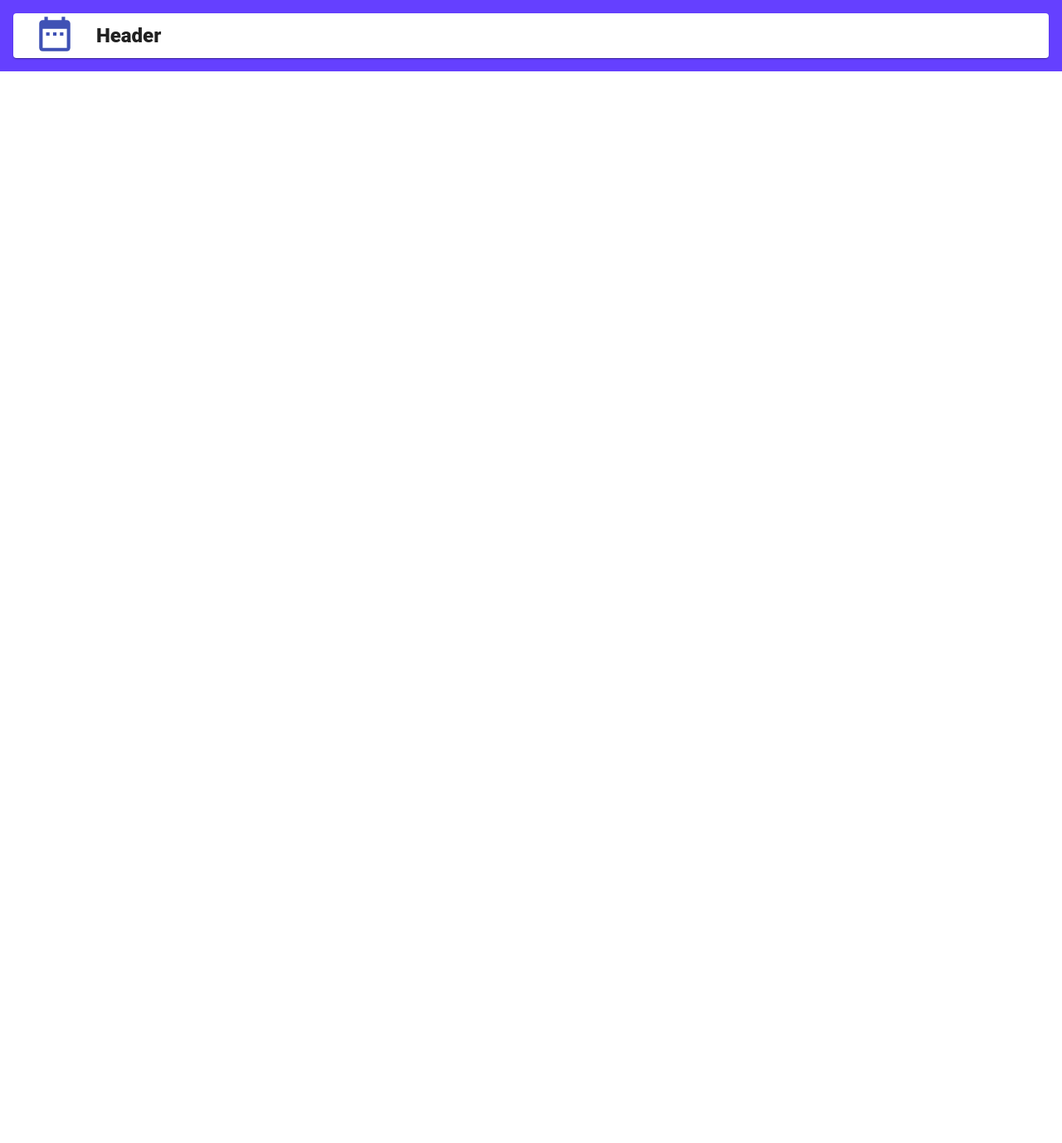
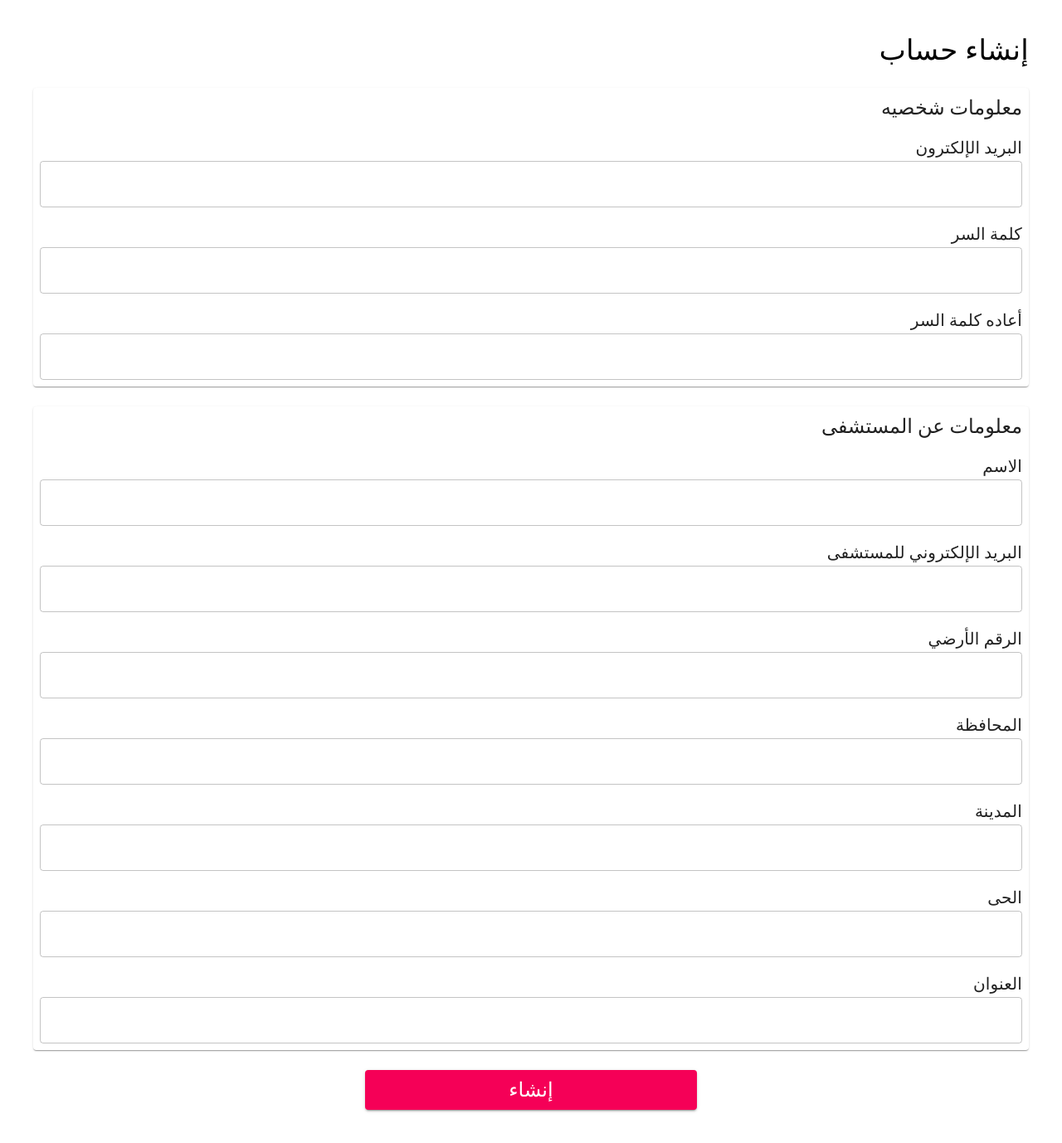
Before and after one commit to LoaiAlaa24/COVID-19, a React (Create React App) app: page /hospitalRegisteration in a window 1280 px wide. Shown: the whole page at 83% size. Before the commit the page ends 800 px from the top, so only its background shows below. Built offline with nearby package versions, Linux system fonts and the light colour scheme.

Commit message:
after finnishing the ui of hospital registration

```diff
--- a/src/App.js
+++ b/src/App.js
@@ -4,12 +4,14 @@ import './App.css';
 import { createBrowserHistory } from "history";
 import { Router, Route, Switch } from "react-router-dom";
 import Home from "./views/Home";
+import HospitalRegisteration from "./views/HospitalRegisteration";
 const hist = createBrowserHistory();
 function App() {
   return (
     <Router history={hist}>
       <Switch>
-        <Route path="/" component={Home} />
+        <Route path="/home" component={Home} />
+        <Route path="/hospitalRegisteration" component={HospitalRegisteration} />
         {/* add routes here */}
       </Switch>
     </Router>
--- /dev/null
+++ b/src/components/HospitalRegisteration/HospitalInfo.jsx
@@ -0,0 +1,169 @@
+import React, { Component } from "react";
+import { withStyles } from "@material-ui/core/styles";
+import { connect } from "react-redux";
+import { withRouter } from "react-router-dom";
+import { Typography, Grid, Paper, TextField } from "@material-ui/core";
+
+const styles = theme => ({
+  mainContainer: {
+    margin: "auto",
+    textAlign: "right"
+  }
+});
+class HospitalInfo extends Component {
+  state = {};
+  handleChangeSwitch = name => event => {
+    this.setState({ ...this.state, [name]: event.target.checked });
+  };
+  render() {
+    const { classes } = this.props;
+    return (
+      <Paper>
+        <Grid
+          container
+          item
+          spacing={2}
+          xs={12}
+          className={classes.mainContainer}
+        >
+          <Grid item xs={12}>
+            <Typography variant="h5" align="right">
+              معلومات عن المستشفى
+            </Typography>
+          </Grid>
+          <Grid item xs={12}>
+            <Grid item xs={12}>
+              <Typography variant="h6" align="right">
+                الاسم
+              </Typography>
+            </Grid>
+            <Grid item xs={12}>
+              <TextField
+                id="outlined-password-input"
+                autoComplete="current-password"
+                variant="outlined"
+                type="string"
+                fullWidth
+                value=""
+              />
+            </Grid>
+          </Grid>
+          <Grid item xs={12}>
+            <Grid item xs={12}>
+              <Typography variant="h6" align="right">
+                البريد الإلكتروني للمستشفى
+              </Typography>
+            </Grid>
+            <Grid item xs={12}>
+              <TextField
+                id="outlined-password-input"
+                autoComplete="current-password"
+                variant="outlined"
+                type="string"
+                fullWidth
+                value=""
+              />
+            </Grid>
+          </Grid>
+          <Grid item xs={12}>
+            <Grid item xs={12}>
+              <Typography variant="h6" align="right">
+                الرقم الأرضي
+              </Typography>
+            </Grid>
+            <Grid item xs={12}>
+              <TextField
+                id="outlined-password-input"
+                autoComplete="current-password"
+                variant="outlined"
+                type="string"
+                fullWidth
+                value=""
+              />
+            </Grid>
+          </Grid>
+
+          <Grid item xs={12}>
+            <Grid item xs={12}>
+              <Typography variant="h6" align="right">
+                المحافظة
+              </Typography>
+            </Grid>
+            <Grid item xs={12}>
+              <TextField
+                id="outlined-password-input"
+                autoComplete="current-password"
+                variant="outlined"
+                fullWidth
+                value=""
+              />
+            </Grid>
+          </Grid>
+          <Grid item xs={12}>
+            <Grid item xs={12}>
+              <Typography variant="h6" align="right">
+                المدينة
+              </Typography>
+            </Grid>
+            <Grid item xs={12}>
+              <TextField
+                id="outlined-password-input"
+                autoComplete="current-password"
+                variant="outlined"
+                fullWidth
+                value=""
+              />
+            </Grid>
+          </Grid>
+
+          <Grid item xs={12}>
+            <Grid item xs={12}>
+              <Typography variant="h6" align="right">
+                الحى
+              </Typography>
+            </Grid>
+            <Grid item xs={12}>
+              <TextField
+                id="outlined-password-input"
+                autoComplete="current-password"
+                variant="outlined"
+                fullWidth
+                value=""
+              />
+            </Grid>
+          </Grid>
+
+          <Grid item xs={12}>
+            <Grid item xs={12}>
+              <Typography variant="h6" align="right">
+                العنوان
+              </Typography>
+            </Grid>
+            <Grid item xs={12}>
+              <TextField
+                id="outlined-password-input"
+                autoComplete="current-password"
+                variant="outlined"
+                fullWidth
+                value=""
+              />
+            </Grid>
+          </Grid>
+        </Grid>
+      </Paper>
+    );
+  }
+}
+
+const mapStateToProps = state => {
+  return {};
+};
+
+const mapDispatchToProps = dispatch => {
+  return {};
+};
+
+export default connect(
+  mapStateToProps,
+  mapDispatchToProps
+)(withStyles(styles)(withRouter(HospitalInfo)));
--- /dev/null
+++ b/src/components/HospitalRegisteration/PersonalInfo.jsx
@@ -0,0 +1,99 @@
+import React, { Component } from "react";
+import { withStyles } from "@material-ui/core/styles";
+import { connect } from "react-redux";
+import { withRouter } from "react-router-dom";
+import { Typography, Grid, Paper, TextField } from "@material-ui/core";
+
+const styles = theme => ({
+  mainContainer: {
+    margin: "auto",
+    textAlign: "right"
+  }
+});
+class PersonlInfo extends Component {
+  state = {};
+  handleChangeSwitch = name => event => {
+    this.setState({ ...this.state, [name]: event.target.checked });
+  };
+  render() {
+    const { classes } = this.props;
+    return (
+      <Paper>
+        <Grid
+          container
+          item
+          spacing={2}
+          xs={12}
+          className={classes.mainContainer}
+        >
+          <Grid item xs={12}>
+            <Typography variant="h5" align="right">
+              معلومات شخصيه
+            </Typography>
+          </Grid>
+          <Grid item xs={12}>
+            <Grid item xs={12}>
+              <Typography variant="h6" align="right">
+                البريد الإلكترون
+              </Typography>
+            </Grid>
+            <Grid item xs={12}>
+              <TextField
+                id="outlined-password-input"
+                autoComplete="current-password"
+                variant="outlined"
+                type="string"
+                fullWidth
+              />
+            </Grid>
+          </Grid>
+          <Grid item xs={12}>
+            <Grid item xs={12}>
+              <Typography variant="h6" align="right">
+              كلمة السر
+              </Typography>
+            </Grid>
+            <Grid item xs={12}>
+              <TextField
+                id="outlined-password-input"
+                type="password"
+                autoComplete="current-password"
+                variant="outlined"
+                fullWidth
+              />
+            </Grid>
+          </Grid>
+          <Grid item xs={12}>
+            <Grid item xs={12}>
+              <Typography variant="h6" align="right">
+                أعاده كلمة السر
+              </Typography>
+            </Grid>
+            <Grid item xs={12}>
+              <TextField
+                id="outlined-password-input"
+                type="password"
+                autoComplete="current-password"
+                variant="outlined"
+                fullWidth
+              />
+            </Grid>
+          </Grid>
+        </Grid>
+      </Paper>
+    );
+  }
+}
+
+const mapStateToProps = state => {
+  return {};
+};
+
+const mapDispatchToProps = dispatch => {
+  return {};
+};
+
+export default connect(
+  mapStateToProps,
+  mapDispatchToProps
+)(withStyles(styles)(withRouter(PersonlInfo)));
--- /dev/null
+++ b/src/views/HospitalRegisteration.jsx
@@ -0,0 +1,60 @@
+import React, { Component } from "react";
+import { withStyles } from "@material-ui/core/styles";
+import { connect } from "react-redux";
+import { withRouter } from "react-router-dom";
+import { Typography, Grid ,Button} from "@material-ui/core";
+import PersonalInfo from "../components/HospitalRegisteration/PersonalInfo";
+import HospitalInfo from "../components/HospitalRegisteration/HospitalInfo";
+const styles = theme => ({
+  mainContainer: {
+    margin: theme.spacing(5),
+    flexGrow: 1
+  }
+});
+class HospitalRegisteration extends Component {
+  state = {};
+  handleChangeSwitch = name => event => {
+    this.setState({ ...this.state, [name]: event.target.checked });
+  };
+  render() {
+    const { classes } = this.props;
+    return (
+      <div className={classes.mainContainer}>
+        <Grid container spacing={3}>
+          <Grid item xs={12}>
+            <Typography variant="h4" align="right">
+              {" "}
+              إنشاء حساب
+            </Typography>
+          </Grid>
+          <Grid item xs={12}>
+            <PersonalInfo />
+          </Grid>
+          <Grid item xs={12}>
+            <HospitalInfo />
+          </Grid>
+          <Grid item xs={12} align="center">
+          <Grid item xs={4} align="center">
+            <Button variant="contained" color="secondary" fullWidth size="large">
+            <Typography variant="h5" align="right"> إنشاء</Typography>
+            </Button>
+            </Grid>
+          </Grid>
+        </Grid>
+      </div>
+    );
+  }
+}
+
+const mapStateToProps = state => {
+  return {};
+};
+
+const mapDispatchToProps = dispatch => {
+  return {};
+};
+
+export default connect(
+  mapStateToProps,
+  mapDispatchToProps
+)(withStyles(styles)(withRouter(HospitalRegisteration)));
```
